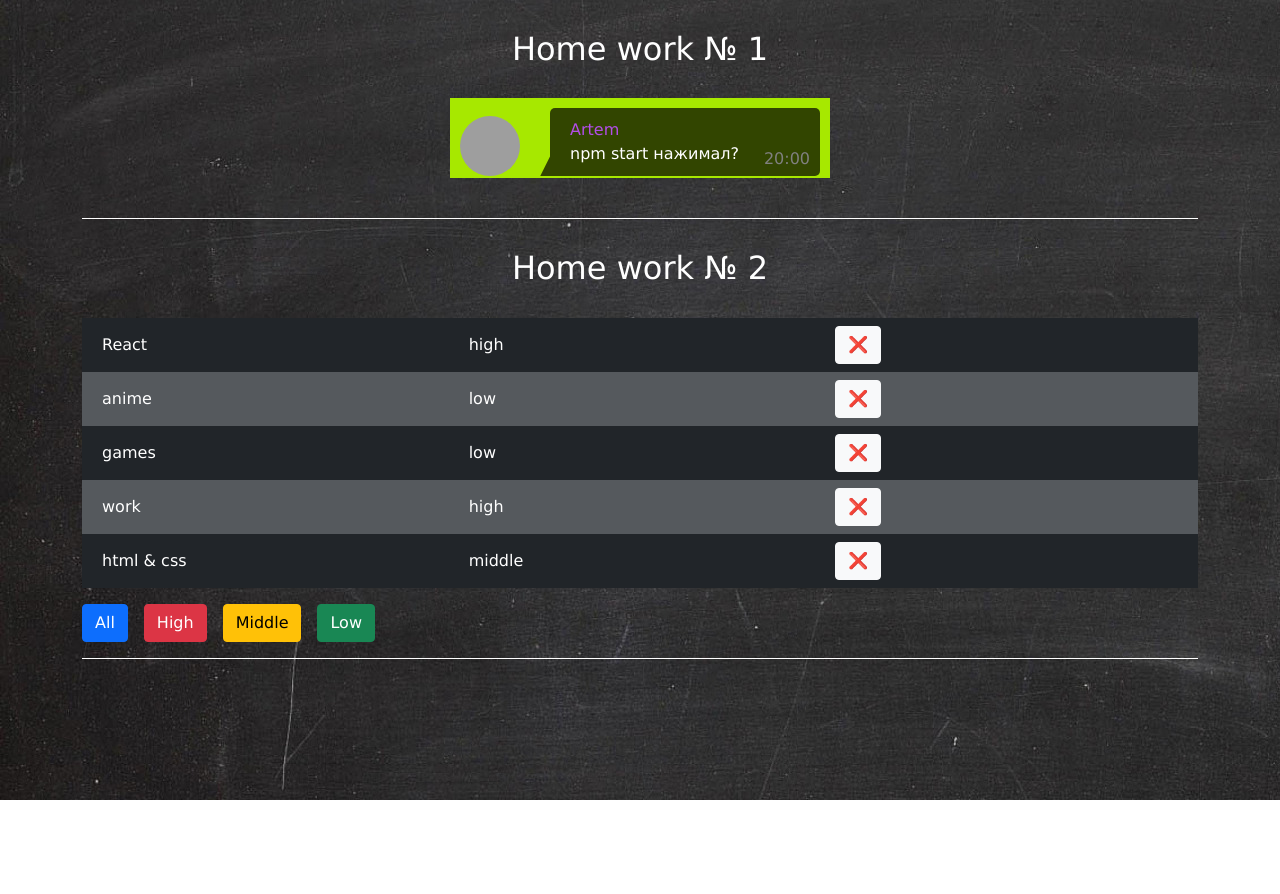
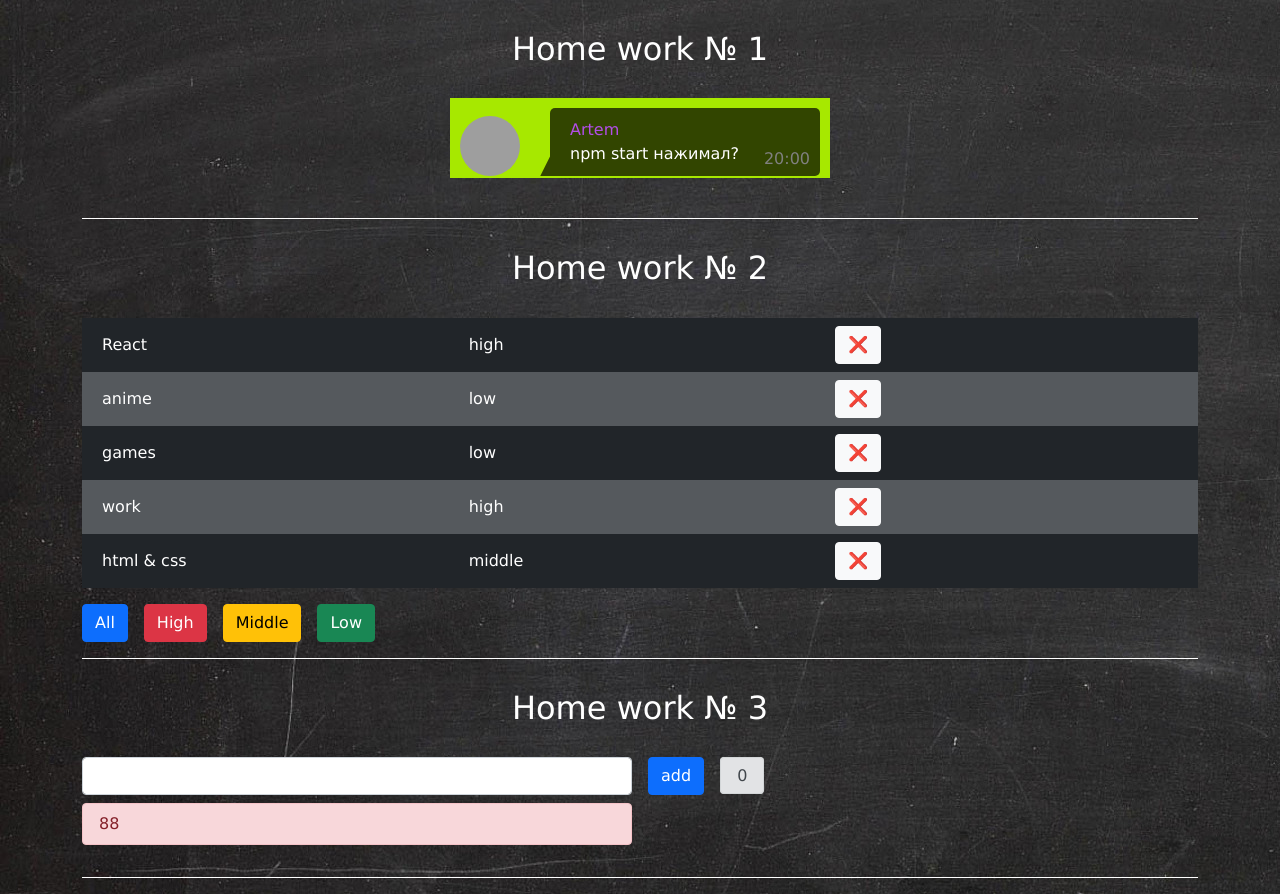
Before and after one commit to alextsapin/IGNAT, a React (Create React App) app: page / in a window 1280 px wide. Before the commit the page ends 800 px from the top, so only its background shows below. Built offline with nearby package versions, Linux system fonts and the light colour scheme; grey boxes are pictures that could not be loaded.

Commit message:
Add styles

```diff
--- a/package.json
+++ b/package.json
@@ -10,11 +10,13 @@
     "@types/node": "^12.0.0",
     "@types/react": "^16.9.0",
     "@types/react-dom": "^16.9.0",
+    "@types/uuid": "^8.3.4",
     "react": "^16.13.1",
     "react-dom": "^16.13.1",
     "react-scripts": "3.4.1",
     "sass": "^1.49.9",
-    "typescript": "~3.7.2"
+    "typescript": "~3.7.2",
+    "uuid": "^8.3.2"
   },
   "scripts": {
     "start": "react-scripts start",
--- a/src/p1-main/m1-ui/u1-app/App.tsx
+++ b/src/p1-main/m1-ui/u1-app/App.tsx
@@ -1,13 +1,14 @@
-import React from 'react'
-import HW1 from '../../../p2-homeworks/h1/HW1'
-import HW2 from '../../../p2-homeworks/h2/HW2'
+import React from 'react';
+import HW1 from '../../../p2-homeworks/h1/HW1';
+import HW2 from '../../../p2-homeworks/h2/HW2';
+import HW3 from '../../../p2-homeworks/h3/HW3';
 
 function App() {
     return (
         <div className="container">
             <HW1/>
             <HW2/>
-            {/*<HW3/>*/}
+            <HW3/>
             {/*<HW4/>*/}
             {/*<HW5/>*/}
         </div>
--- a/src/p2-homeworks/h3/Greeting.tsx
+++ b/src/p2-homeworks/h3/Greeting.tsx
@@ -1,5 +1,4 @@
 import React from 'react'
-import s from './Greeting.module.css'
 
 type GreetingPropsType = {
     name: any // need to fix any
@@ -9,18 +8,19 @@ type GreetingPropsType = {
     totalUsers: any // need to fix any
 }
 
-// презентационная компонента (для верстальщика)
-const Greeting: React.FC<GreetingPropsType> = (
-    {name, setNameCallback, addUser, error, totalUsers} // деструктуризация пропсов
-) => {
-    const inputClass = s.error // need to fix with (?:)
+const Greeting: React.FC<GreetingPropsType> = ({name, setNameCallback, addUser, error, totalUsers} ) => {
+    //const inputClass = s.error // need to fix with (?:)
 
     return (
-        <div>
-            <input value={name} onChange={setNameCallback} className={inputClass}/>
-            <span>{error}</span>
-            <button onClick={addUser}>add</button>
-            <span>{totalUsers}</span>
+        <div className="row g-3">
+            <div className="col">
+                <input value={name} onChange={setNameCallback} className="form-control"/>
+                <p className="alert alert-danger py-2 mt-2">{error}88</p>
+            </div>
+            <div className="col">
+                <button className="btn btn-primary" onClick={addUser}>add</button>
+                <span className="alert alert-secondary py-2 ms-3">{totalUsers}</span>
+            </div>
         </div>
     )
 }
--- a/src/p2-homeworks/h3/HW3.tsx
+++ b/src/p2-homeworks/h3/HW3.tsx
@@ -1,34 +1,26 @@
 import React, {useState} from 'react'
 import GreetingContainer from './GreetingContainer'
 
-// types
 export type UserType = {
-    _id: any // need to fix any
-    name: any // need to fix any
+    id: any
+    name: any
 }
 
-// уровень работы с глобальными данными
+// Уровень работы с глобальными данными
 function HW3() {
-    const [users, setUsers] = useState<any>([]) // need to fix any
+    const [users, setUsers] = useState<any>([])
 
-    const addUserCallback = (name: any) => { // need to fix any
-        setUsers([]) // need to fix
+    const addUserCallback = (name: any) => {
+        setUsers([])
     }
 
     return (
         <div>
-            <hr/>
-            homeworks 3
-
-            {/*should work (должно работать)*/}
+            <h2>Home work № 3</h2>
             <GreetingContainer users={users} addUserCallback={addUserCallback}/>
-
-            <hr/>
-            {/*для личного творчества, могу проверить*/}
-            {/*<AlternativeGreeting/>*/}
             <hr/>
         </div>
     )
 }
 
-export default HW3
+export default HW3;
```
Also changed, not shown: src/p2-homeworks/h3/AlternativeGreeting.tsx (deleted, +0 -11 lines), src/p2-homeworks/h3/Greeting.module.css (deleted, +0 -7 lines), 1 other file (tests, documents, lock files or other folders).
